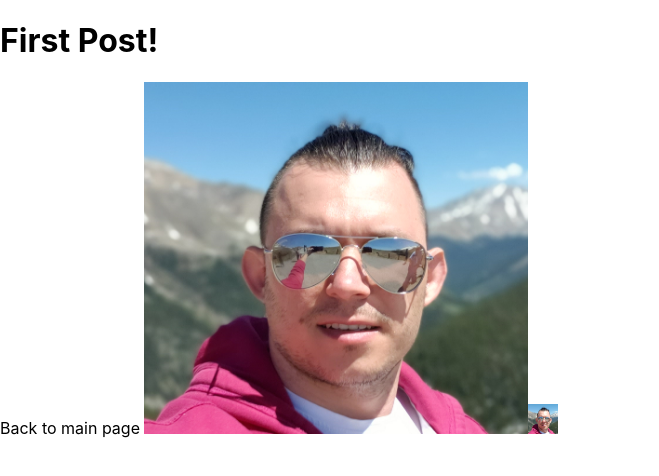
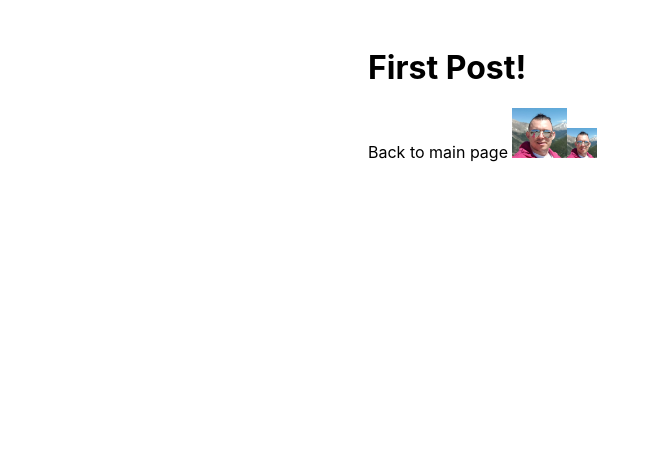
Before and after one commit to MikhailTabachek/NextJSApp1, a Next.js app in the folder nextjs-blog1/: page /posts/first-post in a window 1280 px wide. Shown: the top 476 px of the page, without its empty margins (0-659 px from the left). Built offline with nearby package versions, Linux system fonts and the light colour scheme.

Commit message:
Create layout module CSS file

```diff
--- a/nextjs-blog1/components/layout.js
+++ b/nextjs-blog1/components/layout.js
@@ -1,7 +1,9 @@
+import styles from './layout.module.css'
+
 export default function Layout({children}){
   return(
   <>
-    <div>{children}</div>
+    <div className={styles.container}>{children}</div>
   </>
   )
 }
--- /dev/null
+++ b/nextjs-blog1/components/layout.module.css
@@ -0,0 +1,5 @@
+.container{
+  max-width: 36rem;
+  padding: 0 1rem;
+  margin: 3rem auto 6rem;
+}
--- a/nextjs-blog1/pages/posts/first-post.js
+++ b/nextjs-blog1/pages/posts/first-post.js
@@ -19,7 +19,7 @@
         </Head>
         <h1>First Post!</h1>
         <Link href="/">Back to main page </Link>
-        <img  style={{heigth: '30%', width:'30%'}} src="/images/Ava.png" />
+        <img  style={{heigth: '10%', width:'10%'}} src="/images/Ava.png" />
         <Image
           src="/images/Ava.png"
           width={30}
```
